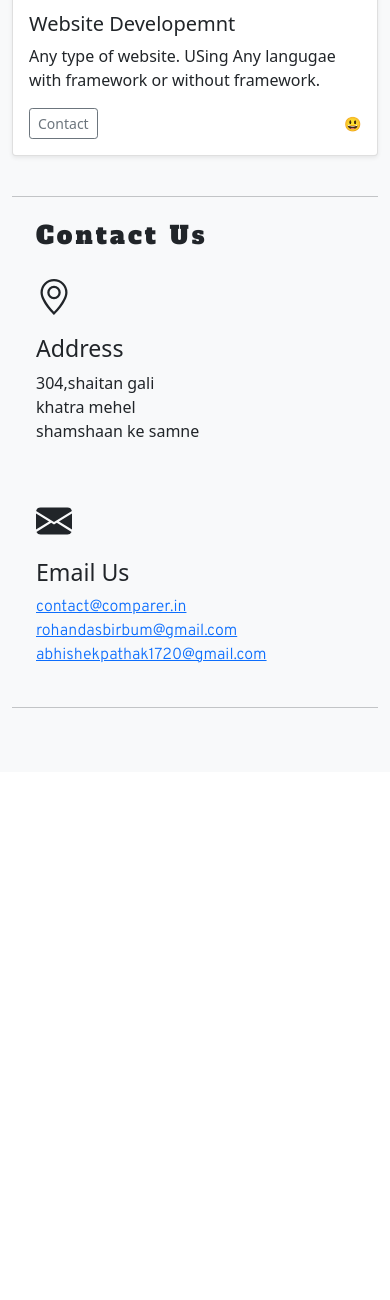
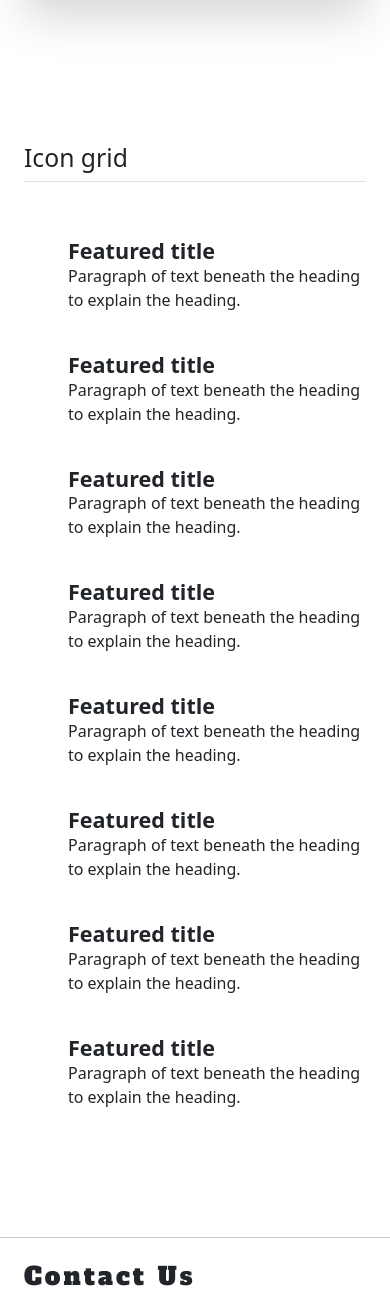
Before and after one commit to RohanDas28/Product-Price-Comparer, a Django app: page /services in a window 390 px wide. Shown: the part 2588-3888 px from the top of the page. Before the commit the page ends 3296 px from the top, so only its background shows below. Run offline with Django 3.2, Linux system fonts and the light colour scheme; some web fonts are replaced.

Commit message:
bas aise hi :)

```diff
--- a/Templates/services.html
+++ b/Templates/services.html
@@ -3,6 +3,7 @@
 {% block title %}Services{% endblock title %}
 
 {% block css %}
+<link rel="stylesheet" href="/static/style/services.css">
 {% endblock css %}
 
 {% block body %}
@@ -14,111 +15,213 @@
 </section>
 <div class="services">
 
+  <div class="container px-4 py-5" id="custom-cards">
+    <h2 class="pb-2 border-bottom">Custom cards</h2>
 
-  <div class="album py-5 bg-light">
-    <div class="container">
-      <div class="row">
-        <div class="col-md-4">
-          <div class="card mb-4 shadow-sm">
-            <img src="../static/services/Youtube.png" alt="Youtube" class="py-3" width="80%" height="225" style="margin: auto;">
-            <div class="card-body">
-              <h5 class="card-title">YouTube</h5>
-              <p class="card-text " font-family: 'Rubik' , sans-serif; ">Youtube Support For Everything related to youtube.</p>
-              <div class=" d-flex justify-content-between align-items-center">
-              <div class="btn-group">
-                <a href="/contact"><button type="button" class="btn btn-sm btn-outline-secondary">Contact </button> </a>
-              </div>
-              <small class="text-muted">&#128515;</small>
-            </div>
+    <div class="row row-cols-1 row-cols-lg-3 align-items-stretch g-4 py-5">
+      <div class="col">
+        <div class="card card-cover h-100 overflow-hidden text-white bg-dark rounded-5 shadow-lg" style="background-image: url('unsplash-photo-1.jpg');">
+          <div class="d-flex flex-column h-100 p-5 pb-3 text-white text-shadow-1">
+            <h2 class="pt-5 mt-5 mb-4 display-6 lh-1 fw-bold">Short title, long jacket</h2>
+            <ul class="d-flex list-unstyled mt-auto">
+              <li class="me-auto">
+                <img src="https://github.com/twbs.png" alt="Bootstrap" width="32" height="32" class="rounded-circle border border-white">
+              </li>
+              <li class="d-flex align-items-center me-3">
+                <svg class="bi me-2" width="1em" height="1em"><use xlink:href="#geo-fill"/></svg>
+                <small>Earth</small>
+              </li>
+              <li class="d-flex align-items-center">
+                <svg class="bi me-2" width="1em" height="1em"><use xlink:href="#calendar3"/></svg>
+                <small>3d</small>
+              </li>
+            </ul>
           </div>
         </div>
       </div>
 
-      <div class="col-md-4">
-        <div class="card mb-4 shadow-sm">
-          <img src="../static/services/programming.png" class="py-3" alt="Youtube" width="80%" height="225"
-            style="margin: auto;">
-          <div class="card-body">
-            <h5 class="card-title">Programming</h5>
-            <p class="card-text " ; font-family: 'Rubik' , sans-serif; ">Programmin related Query. Stuck In Something. Here, we are</p>
-              <div class=" d-flex justify-content-between align-items-center">
-            <div class="btn-group">
-              <a href="/contact"><button type="button" class="btn btn-sm btn-outline-secondary">Contact </button> </a>
-            </div>
-            <small class="text-muted">&#128515;</small>
+      <div class="col">
+        <div class="card card-cover h-100 overflow-hidden text-white bg-dark rounded-5 shadow-lg" style="background-image: url('unsplash-photo-2.jpg');">
+          <div class="d-flex flex-column h-100 p-5 pb-3 text-white text-shadow-1">
+            <h2 class="pt-5 mt-5 mb-4 display-6 lh-1 fw-bold">Much longer title that wraps to multiple lines</h2>
+            <ul class="d-flex list-unstyled mt-auto">
+              <li class="me-auto">
+                <img src="https://github.com/twbs.png" alt="Bootstrap" width="32" height="32" class="rounded-circle border border-white">
+              </li>
+              <li class="d-flex align-items-center me-3">
+                <svg class="bi me-2" width="1em" height="1em"><use xlink:href="#geo-fill"/></svg>
+                <small>Pakistan</small>
+              </li>
+              <li class="d-flex align-items-center">
+                <svg class="bi me-2" width="1em" height="1em"><use xlink:href="#calendar3"/></svg>
+                <small>4d</small>
+              </li>
+            </ul>
+          </div>
+        </div>
+      </div>
+
+      <div class="col">
+        <div class="card card-cover h-100 overflow-hidden text-white bg-dark rounded-5 shadow-lg" style="background-image: url('unsplash-photo-3.jpg');">
+          <div class="d-flex flex-column h-100 p-5 pb-3 text-shadow-1">
+            <h2 class="pt-5 mt-5 mb-4 display-6 lh-1 fw-bold">Another longer title belongs here</h2>
+            <ul class="d-flex list-unstyled mt-auto">
+              <li class="me-auto">
+                <img src="https://github.com/twbs.png" alt="Bootstrap" width="32" height="32" class="rounded-circle border border-white">
+              </li>
+              <li class="d-flex align-items-center me-3">
+                <svg class="bi me-2" width="1em" height="1em"><use xlink:href="#geo-fill"/></svg>
+                <small>California</small>
+              </li>
+              <li class="d-flex align-items-center">
+                <svg class="bi me-2" width="1em" height="1em"><use xlink:href="#calendar3"/></svg>
+                <small>5d</small>
+              </li>
+            </ul>
+          </div>
+        </div>
+      </div>
+    </div>
+  </div><div class="container px-4 py-5" id="custom-cards">
+
+  <h2 class="pb-2 border-bottom">Custom cards</h2>
+
+  <div class="row row-cols-1 row-cols-lg-3 align-items-stretch g-4 py-5">
+    <div class="col">
+      <div class="card card-cover h-100 overflow-hidden text-white bg-dark rounded-5 shadow-lg" style="background-image: url('unsplash-photo-1.jpg');">
+        <div class="d-flex flex-column h-100 p-5 pb-3 text-white text-shadow-1">
+          <h2 class="pt-5 mt-5 mb-4 display-6 lh-1 fw-bold">Short title, long jacket</h2>
+          <ul class="d-flex list-unstyled mt-auto">
+            <li class="me-auto">
+              <img src="https://github.com/twbs.png" alt="Bootstrap" width="32" height="32" class="rounded-circle border border-white">
+            </li>
+            <li class="d-flex align-items-center me-3">
+              <svg class="bi me-2" width="1em" height="1em"><use xlink:href="#geo-fill"/></svg>
+              <small>Earth</small>
+            </li>
+            <li class="d-flex align-items-center">
+              <svg class="bi me-2" width="1em" height="1em"><use xlink:href="#calendar3"/></svg>
+              <small>3d</small>
+            </li>
+          </ul>
+        </div>
+      </div>
+    </div>
+
+    <div class="col">
+      <div class="card card-cover h-100 overflow-hidden text-white bg-dark rounded-5 shadow-lg" style="background-image: url('unsplash-photo-2.jpg');">
+        <div class="d-flex flex-column h-100 p-5 pb-3 text-white text-shadow-1">
+          <h2 class="pt-5 mt-5 mb-4 display-6 lh-1 fw-bold">Much longer title that wraps to multiple lines</h2>
+          <ul class="d-flex list-unstyled mt-auto">
+            <li class="me-auto">
+              <img src="https://github.com/twbs.png" alt="Bootstrap" width="32" height="32" class="rounded-circle border border-white">
+            </li>
+            <li class="d-flex align-items-center me-3">
+              <svg class="bi me-2" width="1em" height="1em"><use xlink:href="#geo-fill"/></svg>
+              <small>Pakistan</small>
+            </li>
+            <li class="d-flex align-items-center">
+              <svg class="bi me-2" width="1em" height="1em"><use xlink:href="#calendar3"/></svg>
+              <small>4d</small>
+            </li>
+          </ul>
+        </div>
+      </div>
+    </div>
+
+    <div class="col">
+      <div class="card card-cover h-100 overflow-hidden text-white bg-dark rounded-5 shadow-lg" style="background-image: url('unsplash-photo-3.jpg');">
+        <div class="d-flex flex-column h-100 p-5 pb-3 text-shadow-1">
+          <h2 class="pt-5 mt-5 mb-4 display-6 lh-1 fw-bold">Another longer title belongs here</h2>
+          <ul class="d-flex list-unstyled mt-auto">
+            <li class="me-auto">
+              <img src="https://github.com/twbs.png" alt="Bootstrap" width="32" height="32" class="rounded-circle border border-white">
+            </li>
+            <li class="d-flex align-items-center me-3">
+              <svg class="bi me-2" width="1em" height="1em"><use xlink:href="#geo-fill"/></svg>
+              <small>California</small>
+            </li>
+            <li class="d-flex align-items-center">
+              <svg class="bi me-2" width="1em" height="1em"><use xlink:href="#calendar3"/></svg>
+              <small>5d</small>
+            </li>
+          </ul>
+        </div>
+      </div>
+    </div>
+  </div>
+</div>
+
+
+    <div class="container px-4 py-5" id="icon-grid">
+      <h2 class="pb-2 border-bottom">Icon grid</h2>
+
+      <div class="row row-cols-1 row-cols-sm-2 row-cols-md-3 row-cols-lg-4 g-4 py-5">
+        <div class="col d-flex align-items-start">
+          <svg class="bi text-muted flex-shrink-0 me-3" width="1.75em" height="1.75em"><use xlink:href="#bootstrap"/></svg>
+          <div>
+            <h4 class="fw-bold mb-0">Featured title</h4>
+            <p>Paragraph of text beneath the heading to explain the heading.</p>
+          </div>
+        </div>
+        <div class="col d-flex align-items-start">
+          <svg class="bi text-muted flex-shrink-0 me-3" width="1.75em" height="1.75em"><use xlink:href="#cpu-fill"/></svg>
+          <div>
+            <h4 class="fw-bold mb-0">Featured title</h4>
+            <p>Paragraph of text beneath the heading to explain the heading.</p>
+          </div>
+        </div>
+        <div class="col d-flex align-items-start">
+          <svg class="bi text-muted flex-shrink-0 me-3" width="1.75em" height="1.75em"><use xlink:href="#calendar3"/></svg>
+          <div>
+            <h4 class="fw-bold mb-0">Featured title</h4>
+            <p>Paragraph of text beneath the heading to explain the heading.</p>
+          </div>
+        </div>
+        <div class="col d-flex align-items-start">
+          <svg class="bi text-muted flex-shrink-0 me-3" width="1.75em" height="1.75em"><use xlink:href="#home"/></svg>
+          <div>
+            <h4 class="fw-bold mb-0">Featured title</h4>
+            <p>Paragraph of text beneath the heading to explain the heading.</p>
+          </div>
+        </div>
+        <div class="col d-flex align-items-start">
+          <svg class="bi text-muted flex-shrink-0 me-3" width="1.75em" height="1.75em"><use xlink:href="#speedometer2"/></svg>
+          <div>
+            <h4 class="fw-bold mb-0">Featured title</h4>
+            <p>Paragraph of text beneath the heading to explain the heading.</p>
+          </div>
+        </div>
+        <div class="col d-flex align-items-start">
+          <svg class="bi text-muted flex-shrink-0 me-3" width="1.75em" height="1.75em"><use xlink:href="#toggles2"/></svg>
+          <div>
+            <h4 class="fw-bold mb-0">Featured title</h4>
+            <p>Paragraph of text beneath the heading to explain the heading.</p>
+          </div>
+        </div>
+        <div class="col d-flex align-items-start">
+          <svg class="bi text-muted flex-shrink-0 me-3" width="1.75em" height="1.75em"><use xlink:href="#geo-fill"/></svg>
+          <div>
+            <h4 class="fw-bold mb-0">Featured title</h4>
+            <p>Paragraph of text beneath the heading to explain the heading.</p>
+          </div>
+        </div>
+        <div class="col d-flex align-items-start">
+          <svg class="bi text-muted flex-shrink-0 me-3" width="1.75em" height="1.75em"><use xlink:href="#tools"/></svg>
+          <div>
+            <h4 class="fw-bold mb-0">Featured title</h4>
+            <p>Paragraph of text beneath the heading to explain the heading.</p>
           </div>
         </div>
       </div>
     </div>
 
-    <div class="col-md-4">
-      <div class="card mb-4 shadow-sm">
-        <img src="../static/services/content_writing.png" class="py-3" alt="Youtube" width="80%" height="225"
-          style="margin: auto;">
-        <div class="card-body">
-          <h5 class="card-title">Content-Writing</h5>
-          <p class="card-text " font-family: 'Rubik' , sans-serif; ">We will provide you with the content. Anything related to your interest.</p>
-              <div class=" d-flex justify-content-between align-items-center">
-          <div class="btn-group">
-            <a href="/contact"><button type="button" class="btn btn-sm btn-outline-secondary">Contact </button> </a>
-          </div>
-          <small class="text-muted">&#128515;</small>
-        </div>
-      </div>
-    </div>
-  </div>
 
-  <div class="col-md-4">
-    <div class="card mb-4 shadow-sm">
-      <img src="../static/services/img_edit.png" class="py-3" alt="Youtube" width="80%" height="225"
-        style="margin: auto;">
-      <div class="card-body">
-        <h5 class="card-title">Image Editing</h5>
-        <p class="card-text">Editing Of any level. Any fomat done here. 2 line</p>
-        <div class="d-flex justify-content-between align-items-center">
-          <div class="btn-group">
-            <a href="/contact"><button type="button" class="btn btn-sm btn-outline-secondary">Contact </button> </a>
-          </div>
-          <small class="text-muted">&#128515;</small>
-        </div>
-      </div>
-    </div>
-  </div>
 
-  <div class="col-md-4">
-    <div class="card mb-4 shadow-sm">
-      <img src="../static/services/videoE.png" class="py-3" alt="Youtube" width="80%" height="225"
-        style="margin: auto;">
-      <div class="card-body">
-        <h5 class="card-title">Video Editing</h5>
-        <p class="card-text">We provide the best of best Video Editing Supply. Ant thing Will be kept Top Secret</p>
-        <div class="d-flex justify-content-between align-items-center">
-          <div class="btn-group">
-            <a href="/contact"><button type="button" class="btn btn-sm btn-outline-secondary">Contact </button> </a>
-          </div>
-          <small class="text-muted">&#128515;</small>
-        </div>
-      </div>
-    </div>
-  </div>
 
-  <div class="col-md-4">
-    <div class="card mb-4 shadow-sm">
-      <img src="../static/services/web_dev.png" class="py-3" alt="Youtube" width="80%" height="225"
-        style="margin: auto;">
-      <div class="card-body">
-        <h5 class="card-title">Website Developemnt</h5>
-        <p class="card-text">Any type of website. USing Any langugae with framework or without framework.</p>
-        <div class="d-flex justify-content-between align-items-center">
-          <div class="btn-group">
-            <a href="/contact"><button type="button" class="btn btn-sm btn-outline-secondary">Contact </button> </a>
-          </div>
-          <small class="text-muted">&#128515;</small>
-        </div>
-      </div>
-    </div>
-  </div>
-</div>
+
+
+
 <hr>
 <section id="contact" class=" container contact my-4">
   <div class="container " data-aos="fade-up">
@@ -161,6 +264,8 @@
   </div>
 </section>
 <hr>
+
+<hr>
 {% endblock body %}
 
 {% block js %}
```
Also changed, not shown: static/style/services.css (added, +14 -0 lines).
